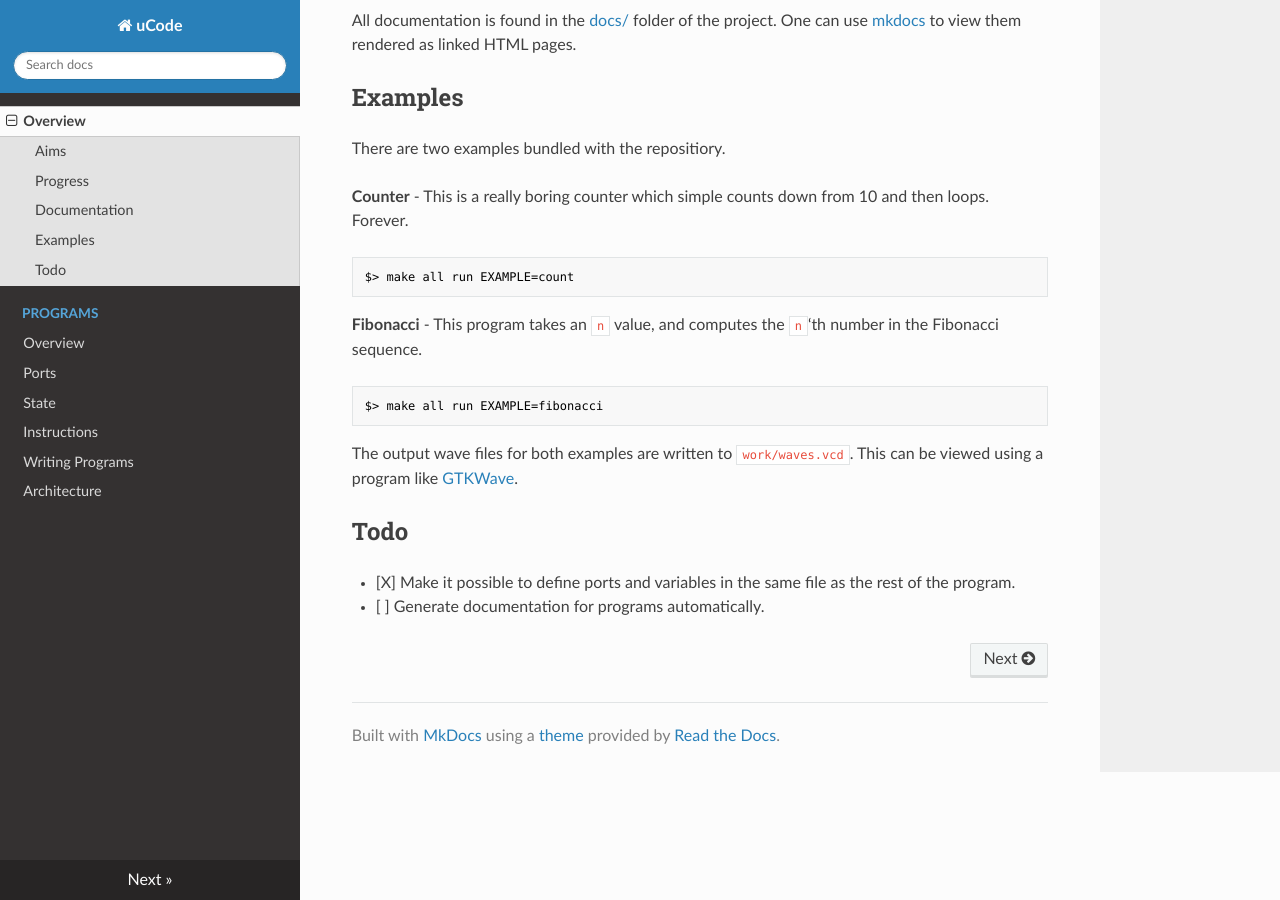
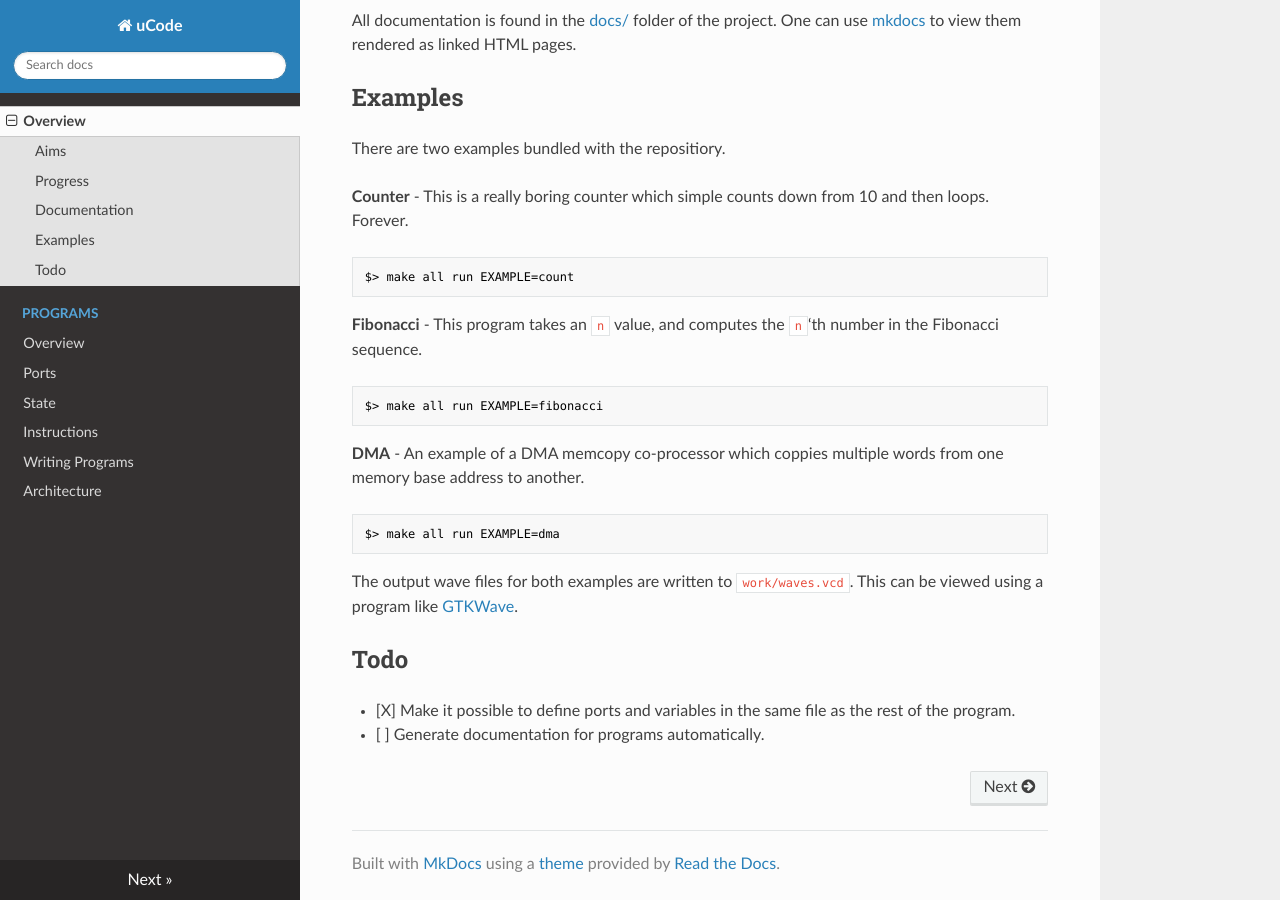
Before and after one commit to ben-marshall/microcoder, an MkDocs documentation site: the page built from docs/README.md, in a window 1280 px wide and 900 px high, scrolled down 1041 px. Built offline with MkDocs 1.6.1, drawn with Linux system fonts in a browser that asks for light colours; nearby versions of some CDN libraries; old or Windows-style settings are respelled for this version of MkDocs.

Commit message:
Add DMA example to README  On branch master  Your branch is ahead of 'origin/master' by 1 commit.    (use "git push" to publish your local commits)
 Changes to be committed:
	modified:   README.md
	modified:   docs/README.md

````diff
--- a/docs/README.md
+++ b/docs/README.md
@@ -65,6 +65,13 @@ number in the Fibonacci sequence.
 $> make all run EXAMPLE=fibonacci
 ```
 
+**DMA** - An example of a DMA memcopy co-processor which coppies multiple
+words from one memory base address to another.
+
+```sh
+$> make all run EXAMPLE=dma
+```
+
 The output wave files for both examples are written to `work/waves.vcd`. This
 can be viewed using a program like
 [GTKWave](http://iverilog.wikia.com/wiki/GTKWAVE).
````
Also changed, not shown: README.md (+7 -0 lines).
